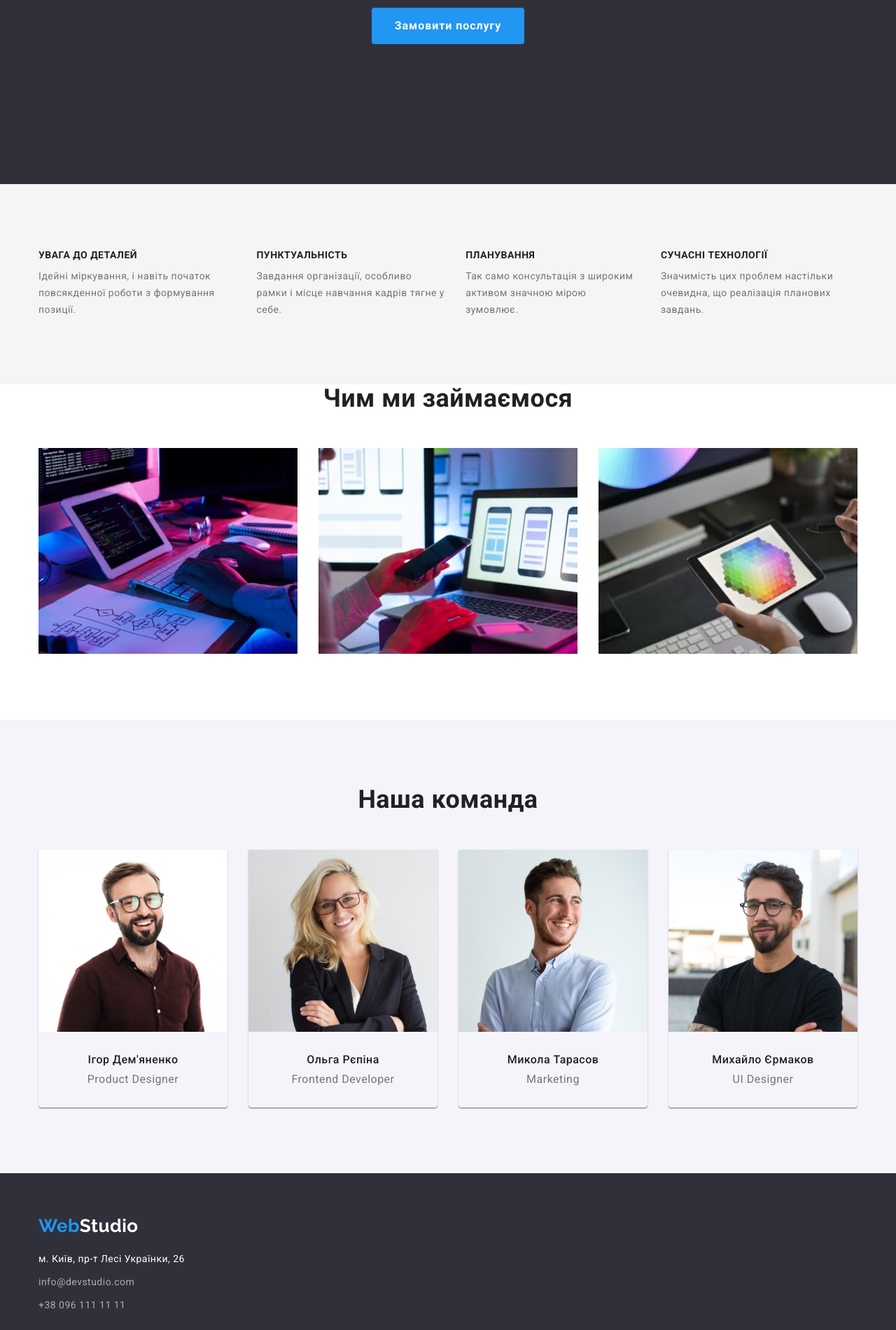
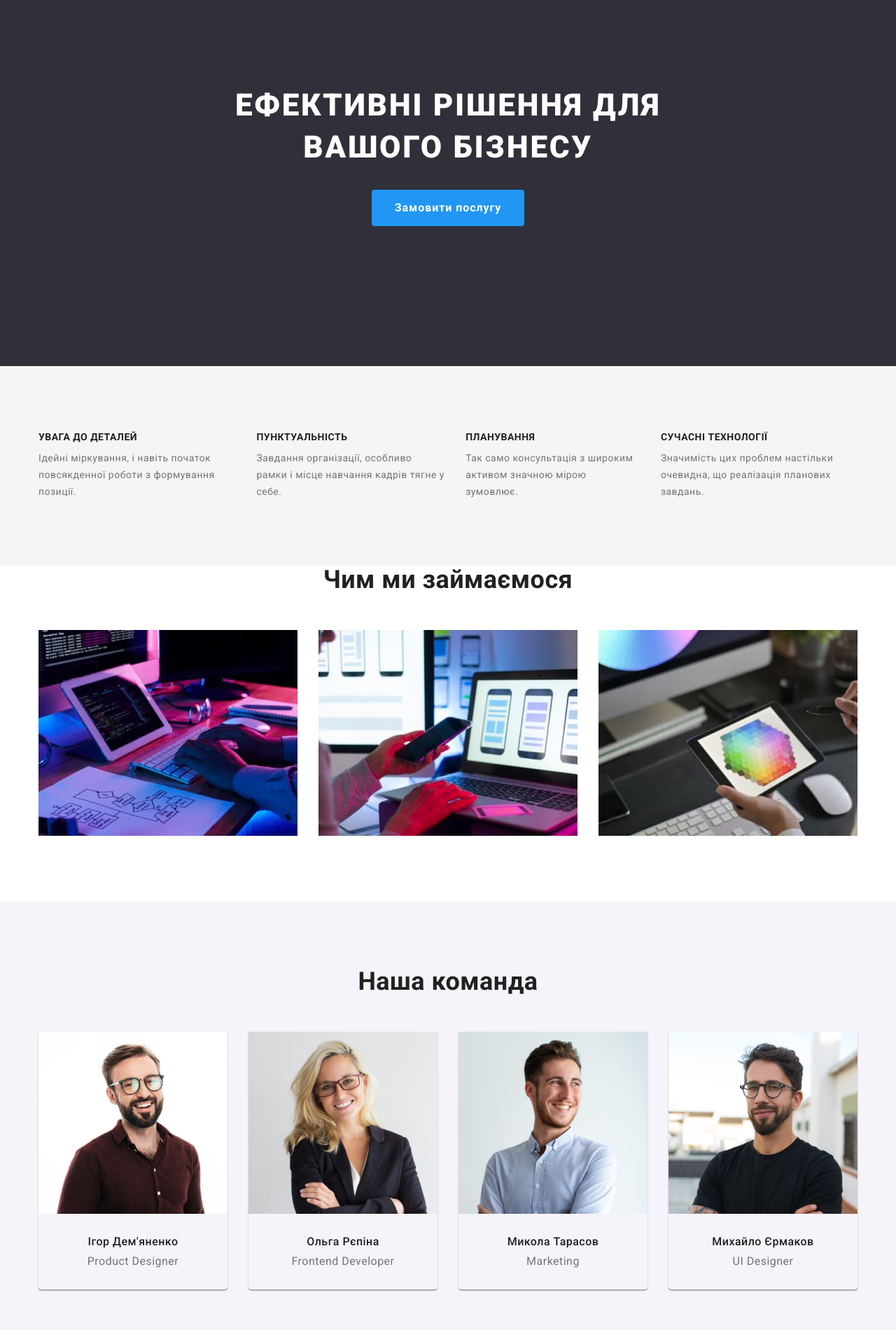
Before and after one commit to Boroda-Dmitro/goit-markup-hw-03, a plain HTML site: page index.html in a window 1280 px wide. Shown: the part 160-2060 px from the top of the page at 70% size. Drawn offline with nearby package versions, Linux system fonts and the light colour scheme.

Commit message:
вносить корегування після перевірки

```diff
--- a/css/style.css
+++ b/css/style.css
@@ -187,10 +187,15 @@ img {
 .hero {
   background-color: var(--secondary-background-color);
   text-align: center;
+  padding-top: 200px;
+  padding-bottom: 200px;
   /* outline: 1px solid red; */
 }
 
 .hero-title {
+  display: block;
+  margin: 0 auto;
+  max-width: 696px;
   margin-bottom: 30px;
   color: var(--white);
   font-weight: 900;
@@ -206,7 +211,6 @@ img {
   border: 1px solid transparent;
   border-radius: 4px;
   padding: 10px 32px;
-  margin-bottom: 200px;
 
   background-color: var(--accent-color);
   color: var(--white);
@@ -287,10 +291,6 @@ img {
   border-radius: 0px 0px 4px 4px;
 }
 
-.team img {
-  margin-bottom: 30px;
-}
-
 .team .title {
   font-weight: 500;
   font-size: 16px;
@@ -298,8 +298,9 @@ img {
   margin-bottom: 10px;
 }
 
-.team .text {
-  margin-bottom: 30px;
+.team-info {
+  padding-top: 30px;
+  padding-bottom: 30px;
 }
 
 /* footer */
@@ -335,7 +336,7 @@ address .item:not(:last-child) {
 
 .portfolio-filter {
   display: flex;
-  margin-bottom: 34px;
+  margin-bottom: 50px;
   justify-content: center;
 }
 
@@ -374,7 +375,6 @@ address .item:not(:last-child) {
 .examples .item {
   width: 370px;
   margin: 15px;
-  padding-bottom: 20px;
   border: 1px solid #eeeeee;
 }
 
@@ -382,13 +382,8 @@ address .item:not(:last-child) {
   color: inherit;
 }
 
-.examples img {
-  margin-bottom: 20px;
-}
-
 .examples-info {
-  margin-left: 24px;
-  margin-right: 24px;
+  padding: 20px 24px;
 }
 
 .examples .title {
--- a/index.html
+++ b/index.html
@@ -103,8 +103,10 @@
                 alt="Product Designer Ігор Дем'яненко"
                 width="270"
               />
+              <div class="team-info">
                 <h3 class="title">Ігор Дем'яненко</h3>
                 <p lang="en" class="text">Product Designer</p>
+              </div>
             </li>
             <li class="item">
               <img
@@ -112,18 +114,24 @@
                 alt="Frontend Developer Ольга Рєпіна"
                 width="270"
               />
+              <div class="team-info">
                 <h3 class="title">Ольга Рєпіна</h3>
                 <p lang="en" class="text">Frontend Developer</p>
+              </div>
             </li>
             <li class="item">
               <img src="images/marketer.jpg" alt="Marketer Микола Тарасов" width="270" />
+              <div class="team-info">
                 <h3 class="title">Микола Тарасов</h3>
                 <p lang="en" class="text">Marketing</p>
+              </div>
             </li>
             <li class="item">
               <img src="images/ui-designer.jpg" alt="UI Designer Михайло Єрмаков" width="270" />
+              <div class="team-info">
                 <h3 class="title">Михайло Єрмаков</h3>
                 <p lang="en" class="text">UI Designer</p>
+              </div>
             </li>
           </ul>
         </div>
```
Lines whose indentation alone changed are shown as unchanged.
